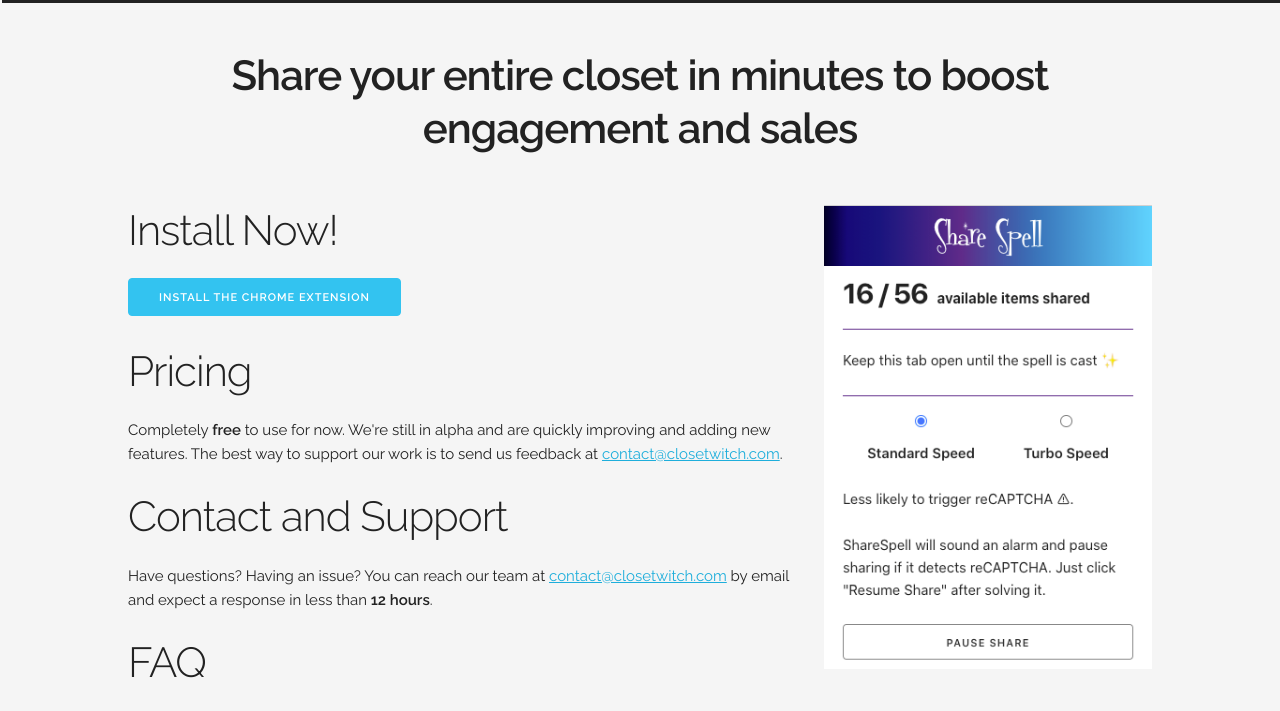
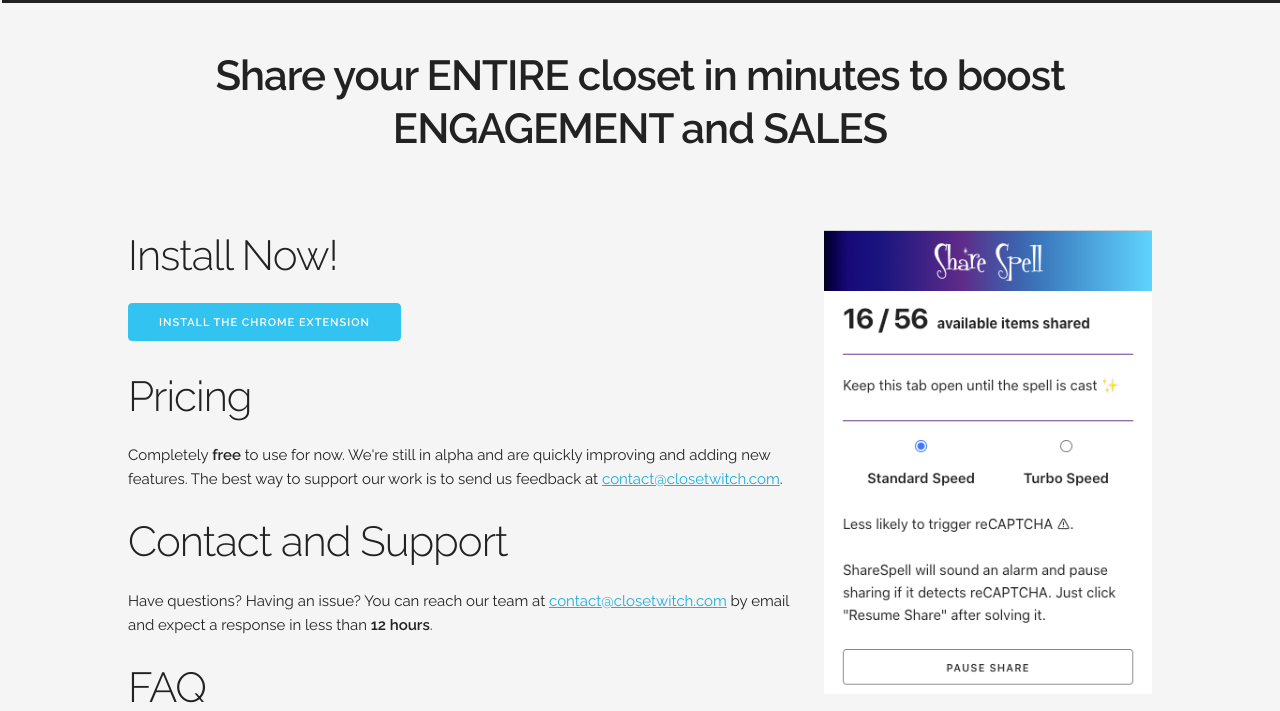
Before and after one commit to linstantnoodles/shouldiputitback, a Flask app: page /sharespell in a window 1280 px wide. Shown: the part 114-825 px from the top of the page. Run offline with Flask 2, Linux system fonts and the light colour scheme.

Commit message:
Update announcement

```diff
--- a/static/css/skeleton.css
+++ b/static/css/skeleton.css
@@ -856,7 +856,7 @@
 .announce {
     font-weight: bold;
     margin-top: 50px;
-    margin-bottom: 50px;
+    margin-bottom: 75px;
     text-align: center;
 }
 
--- a/templates/sharespell.html
+++ b/templates/sharespell.html
@@ -1,7 +1,7 @@
 {% extends "base.html" %}
 {% block title %}ShareSpell{% endblock %}
 {% block content %}
-    <h2 class="announce">Share your entire closet in minutes to boost engagement and sales</h2>
+    <h2 class="announce">Share your ENTIRE closet in minutes to boost ENGAGEMENT and SALES</h2>
     <div class="features">
         <div id="feature-one">
             <div class="info">
```
